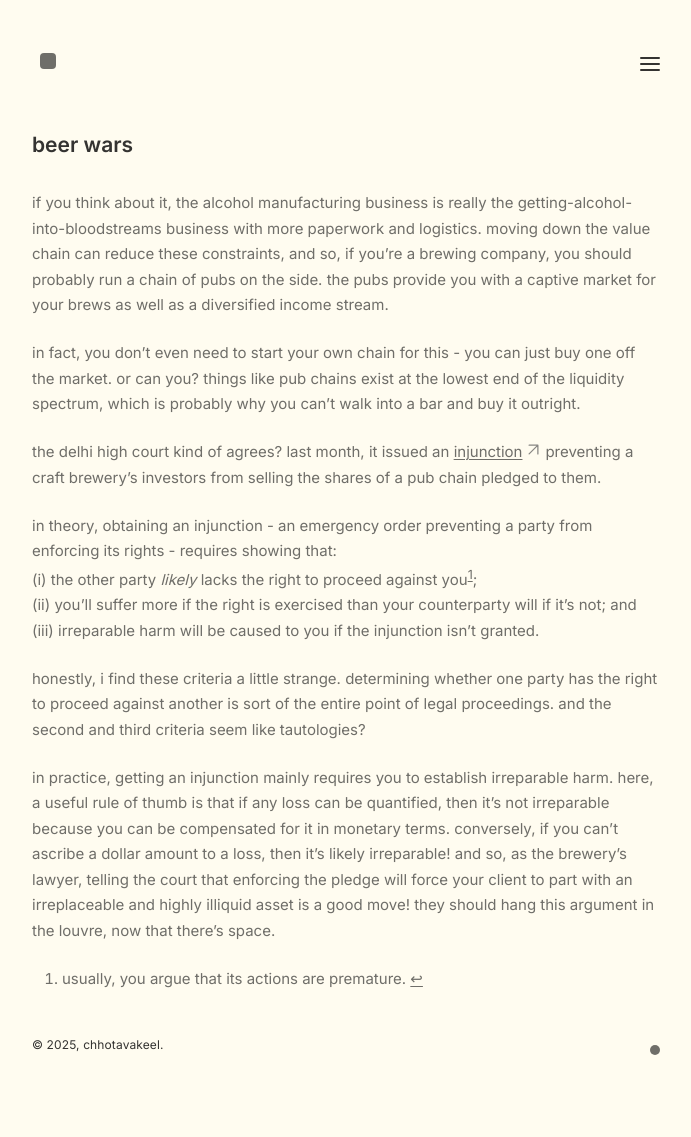
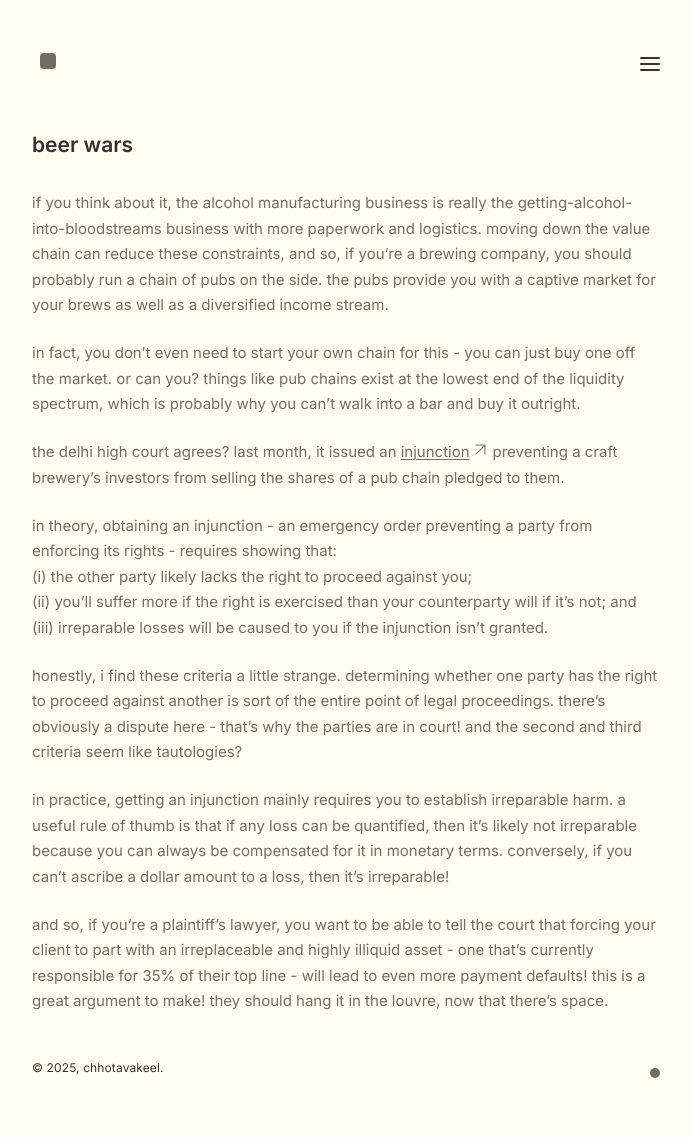
Before and after one commit to chhotavakeel/updatedsite, a Jekyll site: the page built from _notes/Public/beer-wars.md, in a window 1280 px wide. Shown: the whole page, without its empty margins (293-984 px from the left). Built offline with Jekyll 4.4.1, drawn with Linux system fonts in a browser that asks for light colours; before the commit the page ends 1114 px from its top, so only the background shows below that.

Commit message:
Update beer-wars.md

```diff
--- a/_notes/Public/beer-wars.md
+++ b/_notes/Public/beer-wars.md
@@ -12,15 +12,15 @@ if you think about it, the alcohol manufacturing business is really the getting-
 
 in fact, you don't even need to start your own chain for this - you can just buy one off the market. or can you? things like pub chains exist at the lowest end of the liquidity spectrum, which is probably why you can't walk into a bar and buy it outright.
 
-the delhi high court kind of agrees? last month, it issued an [injunction](https://delhihighcourt.nic.in/app/showlogo/1761044929_ca132dea8300eafe_jis_4432025.pdf/2025) preventing a craft brewery's investors from selling the shares of a pub chain pledged to them.
+the delhi high court agrees? last month, it issued an [injunction](https://delhihighcourt.nic.in/app/showlogo/1761044929_ca132dea8300eafe_jis_4432025.pdf/2025) preventing a craft brewery's investors from selling the shares of a pub chain pledged to them.
 
 in theory, obtaining an injunction - an emergency order preventing a party from enforcing its rights - requires showing that:<br>
-(i) the other party _likely_ lacks the right to proceed against you[^1]; <br>
+(i) the other party likely lacks the right to proceed against you; <br>
 (ii) you'll suffer more if the right is exercised than your counterparty will if it's not; and<br>
-(iii) irreparable harm will be caused to you if the injunction isn't granted.
+(iii) irreparable losses will be caused to you if the injunction isn't granted.
 
-honestly, i find these criteria a little strange. determining whether one party has the right to proceed against another is sort of the entire point of legal proceedings. and the second and third criteria seem like tautologies?
+honestly, i find these criteria a little strange. determining whether one party has the right to proceed against another is sort of the entire point of legal proceedings. there's obviously a dispute here - that's why the parties are in court! and the second and third criteria seem like tautologies?
 
-in practice, getting an injunction mainly requires you to establish irreparable harm. here, a useful rule of thumb is that if any loss can be quantified, then it's not irreparable because you can be compensated for it in monetary terms. conversely, if you can't ascribe a dollar amount to a loss, then it's likely irreparable! and so, as the brewery's lawyer, telling the court that enforcing the pledge will force your client to part with an irreplaceable and highly illiquid asset is a good move! they should hang this argument in the louvre, now that there's space.
+in practice, getting an injunction mainly requires you to establish irreparable harm. a useful rule of thumb is that if any loss can be quantified, then it's likely not irreparable because you can always be compensated for it in monetary terms. conversely, if you can't ascribe a dollar amount to a loss, then it's irreparable!
 
-[^1]: usually, you argue that its actions are premature.
+and so, if you're a plaintiff's lawyer, you want to be able to tell the court that forcing your client to part with an irreplaceable and highly illiquid asset - one that's currently responsible for 35% of their top line - will lead to even more payment defaults! this is a great argument to make! they should hang it in the louvre, now that there's space.
```
